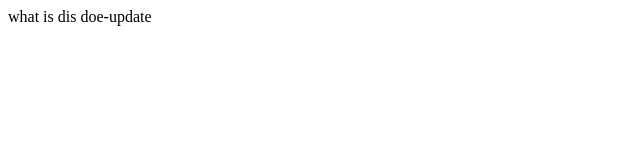
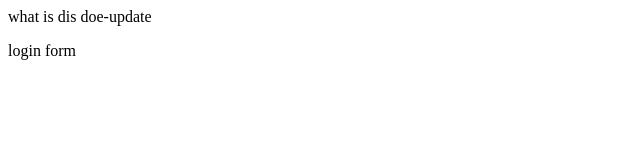
Before and after one commit to SwooshMihu/TheHunt, a plain HTML site: page index.html in a window 1280 px wide. Shown: the full height of the page, 0-640 px from the left. Drawn offline with Linux system fonts and the light colour scheme.

Commit message:
login form

```diff
--- /dev/null
+++ b/dir2/app2.js
@@ -0,0 +1 @@
+console.log('hello3');
--- a/index.html
+++ b/index.html
@@ -2,6 +2,8 @@
 <title>app1</title>
 <body>
 <p>what is dis doe-update</p>
+login form
+
   </body>
 
 </html>
```
Also changed, not shown: login.html (added, +1 -0 lines), log.txt (added).
